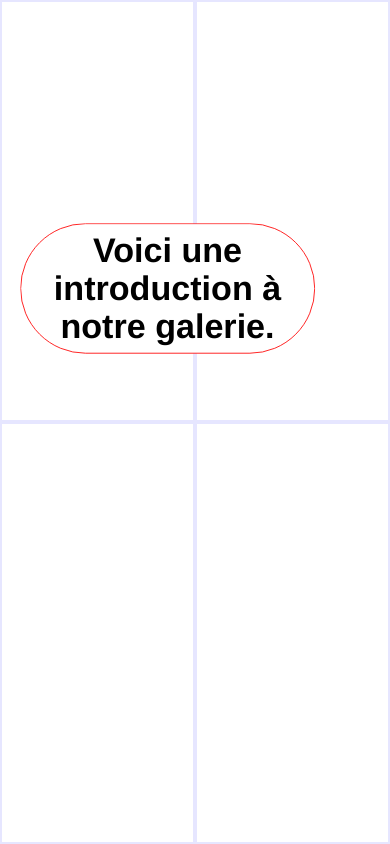
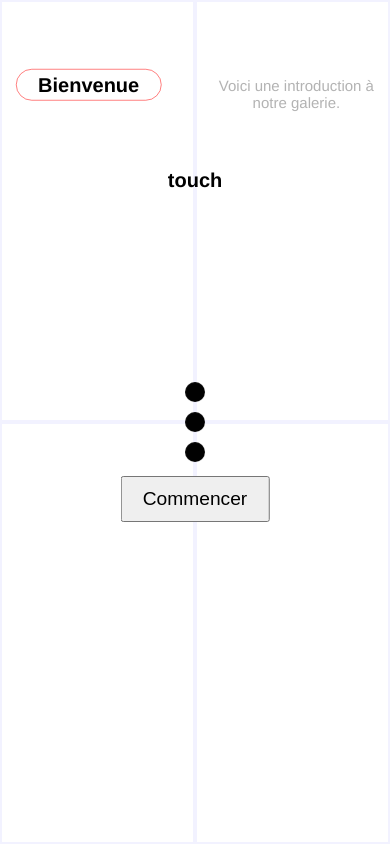
Before and after one commit to youriizz/randomshit666, a Vue app: page /international in a window 390 px wide. Built offline with nearby package versions, Linux system fonts and the light colour scheme; what vue-dragscroll would draw is missing.

Commit message:
Gesture Indications progress 2

```diff
--- a/src/components/GestureIndications/Description.vue
+++ b/src/components/GestureIndications/Description.vue
@@ -45,8 +45,11 @@
 
   @media (max-width:768px) {
     h1 {
-        width: 35%;
-        border: 0.5px solid rgb(0, 0, 255);
+        width: 40%;
+        height: 20%;
+        top: 7.5%;
+        left: 55%;
+        border: 0px solid rgb(0, 0, 255);
     }
   }
   </style>
--- a/src/components/GestureIndications/Introduction.vue
+++ b/src/components/GestureIndications/Introduction.vue
@@ -8,22 +8,28 @@
       @start="start"
       :clickThrough="clickThrough"
     />
+    <TrafficLightsExplanation
+      v-if="trafficLightsVisible"
+      :orangeRoute="orangeRoute"
+      :greenRoute="greenRoute"
+    />
   </div>
 </template>
-
 
 <script>
 import TitleComponent from './Title.vue';
 import Description from './Description.vue';
 import GestureIndications from './GestureIndications.vue';
 import StartButton from './StartButton.vue';
+import TrafficLightsExplanation from './TrafficLightsExplanation.vue';
 
 export default {
   components: {
     TitleComponent,
     Description,
     GestureIndications,
-      StartButton
+    StartButton,
+    TrafficLightsExplanation
   },
   props: {
     title: {
@@ -45,6 +51,14 @@
     clickThrough: {
       type: Boolean,
       default: false
+    },
+    orangeRoute: {
+      type: String,
+      required: true
+    },
+    greenRoute: {
+      type: String,
+      required: true
     }
   },
   data() {
@@ -52,7 +66,8 @@
       visible: true,
       descriptionVisible: false,
       gestureVisible: false,
-        startButtonVisible: false
+      startButtonVisible: false,
+      trafficLightsVisible: false
     };
   },
   methods: {
@@ -70,6 +85,12 @@
       setTimeout(() => {
         console.log('Start button visible');
         this.startButtonVisible = true;
+      }, 2000); // 2 seconds after title finishes moving
+
+      // Show traffic lights explanation 2 seconds after title finishes moving
+      setTimeout(() => {
+        console.log('Traffic lights explanation visible');
+        this.trafficLightsVisible = true;
       }, 2000); // 2 seconds after title finishes moving
     },
     start() {
@@ -92,7 +113,7 @@
   left: 0;
   right: 0;
   bottom: 0;
-    background: rgba(255, 255, 255, 0.9); /* Make the background opaque */
+  background: rgba(255, 255, 255, 0.95); /* Make the background opaque */
   z-index: 20; /* Ensure Introduction.vue is above other elements */
   padding: 20px;
   transition: opacity 1s;
@@ -102,5 +123,4 @@
 .introduction.hidden {
   opacity: 0;
 }
-
 </style>
--- a/src/components/GestureIndications/StartButton.vue
+++ b/src/components/GestureIndications/StartButton.vue
@@ -65,7 +65,7 @@ button {
   padding: 10px 20px;
   font-size: 1.2em;
   cursor: pointer;
-  z-index: 10;
+  z-index: 11;
   transition: opacity 1s, transform 1s;
   opacity: 0;
   transform: translateY(0); /* Initial position */
@@ -79,4 +79,22 @@ button.move {
   opacity: 1;
   transform: translate(-50%, 300%); /* Move 20% down */
 }
+
+@media (max-width : 768px) {
+  button {
+  display: block;
+  margin: 0 auto;
+  padding: 10px 20px;
+  font-size: 1.2em;
+  cursor: pointer;
+  z-index: 11;
+  transition: opacity 1s, transform 1s;
+  opacity: 0;
+  transform: translateY(0); /* Initial position */
+  position: absolute; /* Ensure button can move independently */
+  top: 40%;
+  left: 50%;
+  transform: translate(-50%, -50%);
+}
+}
 </style>
--- /dev/null
+++ b/src/components/GestureIndications/TrafficLightsExplanation.vue
@@ -0,0 +1,146 @@
+<template>
+    <div class="traffic-lights-explanation" :class="{ 'visible': visible }">
+      <div class="explanations">
+        <div class="header">
+          <span>Click on start, you'll find a way out at the end of the artwork :</span>
+        </div>
+        <div class="light-explanation">
+          <span>If you click on red, you will be taken to the homepage.</span>
+        </div>
+        <div class="light-explanation">
+          <span>If you click on orange, you will be taken to a different themed page.</span>
+        </div>
+        <div class="light-explanation">
+          <span>If you click on green, you will be taken to a similar themed page.</span>
+        </div>
+      </div>
+      <div class="traffic-light-container">
+        <TrafficLight
+          :orange-route="orangeRoute"
+          :green-route="greenRoute"
+        />
+      </div>
+    </div>
+  </template>
+
+  <script>
+  import TrafficLight from "@/components/TrafficLight.vue";
+
+  export default {
+    components: { TrafficLight },
+    props: {
+      orangeRoute: {
+        type: String,
+        required: true
+      },
+      greenRoute: {
+        type: String,
+        required: true
+      }
+    },
+    data() {
+      return {
+        visible: false
+      };
+    },
+    mounted() {
+      // Make it visible after a delay
+      setTimeout(() => {
+        this.visible = true;
+      }, 2000); // 2 seconds delay to match StartButton
+    }
+  }
+  </script>
+
+  <style scoped>
+  .traffic-lights-explanation {
+    position: absolute;
+    bottom: 3%;
+    right: 3%;
+    height: 40%;
+    width: 30%;
+    border: 1px solid black;
+    border-radius: 3vw;
+    padding: 10px;
+    background: rgb(255, 255, 255);
+    display: flex;
+    flex-direction: row; /* Place explanations and traffic light side by side */
+    justify-content: space-between; /* Ensure space between the explanations and traffic light */
+    align-items: center; /* Align items in the center vertically */
+    opacity: 0;
+    transition: opacity 1s;
+    z-index: 10;
+    font-weight: 400;
+    font-size: clamp(0.2em, 1vw, 1em);
+  }
+
+  .traffic-lights-explanation.visible {
+    opacity: 1;
+  }
+
+  .explanations {
+    margin-left: 1vw;
+    display: flex;
+    flex-direction: column;
+    justify-content: space-evenly; /* Distribute space evenly between items */
+    align-items: flex-start; /* Align text to the start */
+    width: 70%; /* Take up most of the container width */
+    height: 100%; /* Ensure it uses the full height */
+    box-sizing: content-box;
+  }
+
+  .header {
+    position: relative;
+    top: 0%;
+    font-size: clamp(1em, 4vw, 2em); /* Larger font size for the header */
+    font-weight: 500;
+  }
+
+  .light-explanation {
+    width: 100%; /* Ensure each explanation takes full width */
+    margin-bottom: 0%;
+    margin-top: 10%;
+  }
+
+  .light-explanation span {
+    display: block; /* Ensure each explanation is on a new line */
+  }
+
+  .traffic-light-container {
+    position: absolute;
+    display: flex;
+    align-items: flex-end; /* Align the traffic lights to the bottom */
+    bottom: 0;
+    right: 10px;
+    width: 30%; /* Adjust the width as needed */
+    height: 80%; /* Adjust the height as needed */
+  }
+
+  @media (max-width: 768px) {
+    .traffic-lights-explanation {
+    position: absolute;
+    bottom: 1%;
+    right: 2.5%;
+    height: 25%;
+    width: 90%;
+    border: 1px solid black;
+    border-radius: 3vw;
+    padding: 10px;
+    background: rgb(255, 255, 255);
+    display: flex;
+    flex-direction: row; /* Place explanations and traffic light side by side */
+    justify-content: space-between; /* Ensure space between the explanations and traffic light */
+    align-items: center; /* Align items in the center vertically */
+    opacity: 0;
+    transition: opacity 1s;
+    z-index: 5;
+    font-weight: 400;
+    font-size: clamp(0.7em, 1vw, 1em);
+  }
+  .light-explanation {
+    width: 100%; /* Ensure each explanation takes full width */
+    margin-bottom: 0%;
+    margin-top: 0%;
+  }
+  }
+  </style>
--- a/src/components/International/BaseCountry.vue
+++ b/src/components/International/BaseCountry.vue
@@ -221,12 +221,6 @@
     transition: 0.3s;
   }
 
-  .blue {
-    width: 120%;
-    height: 120%;
-    background-color: blue;
-    transition: 0.3s;
-  }
 
   .bigger {
     transform: scale(1.5);
--- a/src/components/International/International.vue
+++ b/src/components/International/International.vue
@@ -1,18 +1,25 @@
 <template>
+     <div>
+    <!-- Introduction Component -->
     <Introduction
       v-if="showIntroduction"
       :title="title"
       :description="description"
-      :gestureType="['touch', 'scroll-left', 'scroll-right', 'scroll-up', 'scroll-down']"
+      :gestureType="['touch']"
       :buttonText="startButtonText"
       :clickThrough="true"
+      :orangeRoute="orangeRoute"
+      :greenRoute="greenRoute"
+      @start="handleStart"
     />
+
     <div class="international" @click="handleGlobalClick">
       <Country1 id="country1" ref="country1" @country-selected="bringToFront('country1')" />
       <Country2 id="country2" ref="country2" @country-selected="bringToFront('country2')" />
       <Country3 id="country3" ref="country3" @country-selected="bringToFront('country3')" />
       <Country4 id="country4" ref="country4" @country-selected="bringToFront('country4')" />
     </div>
+     </div>
 </template>
 
 <script>
@@ -34,9 +41,11 @@ export default {
   data() {
     return {
       showIntroduction: true,
-      title: 'Voici une introduction à notre galerie.',
-      description: 'Duration : 50 Seconds',
+      title: 'Bienvenue',
+      description: 'Voici une introduction à notre galerie.',
       startButtonText: 'Commencer',
+      orangeRoute: 'notsimilar',
+      greenRoute: 'similar',
       globalClickCount: 0
     };
   },
--- a/src/components/TrafficLight.vue
+++ b/src/components/TrafficLight.vue
@@ -1,8 +1,8 @@
 <template>
     <div class="traffic-light">
       <TrafficLightBtn light-type="red" />
-        <TrafficLightBtn light-type="orange" />
-        <TrafficLightBtn light-type="green" />
+      <TrafficLightBtn light-type="orange" :orange-route="orangeRoute" />
+      <TrafficLightBtn light-type="green" :green-route="greenRoute" />
     </div>
   </template>
 
@@ -11,9 +11,18 @@ import TrafficLightBtn from "@/components/TrafficLightBtn.vue";
 
   export default {
     components: { TrafficLightBtn },
+    props: {
+      orangeRoute: {
+        type: String,
+        default: null
+      },
+      greenRoute: {
+        type: String,
+        default: null
+      }
+    }
   }
   </script>
-
 
   <style scoped>
   .traffic-light {
```
Lines whose indentation alone changed are shown as unchanged.
